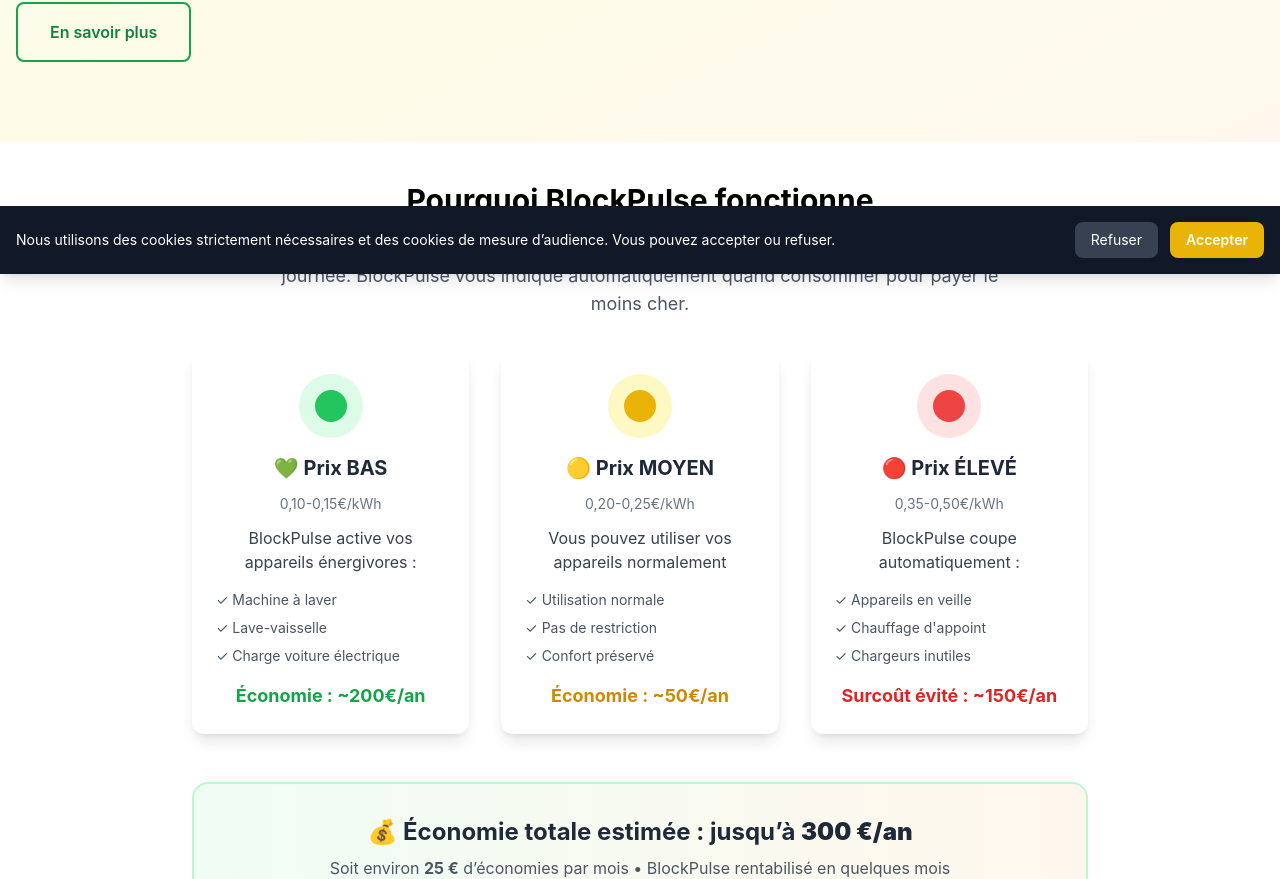
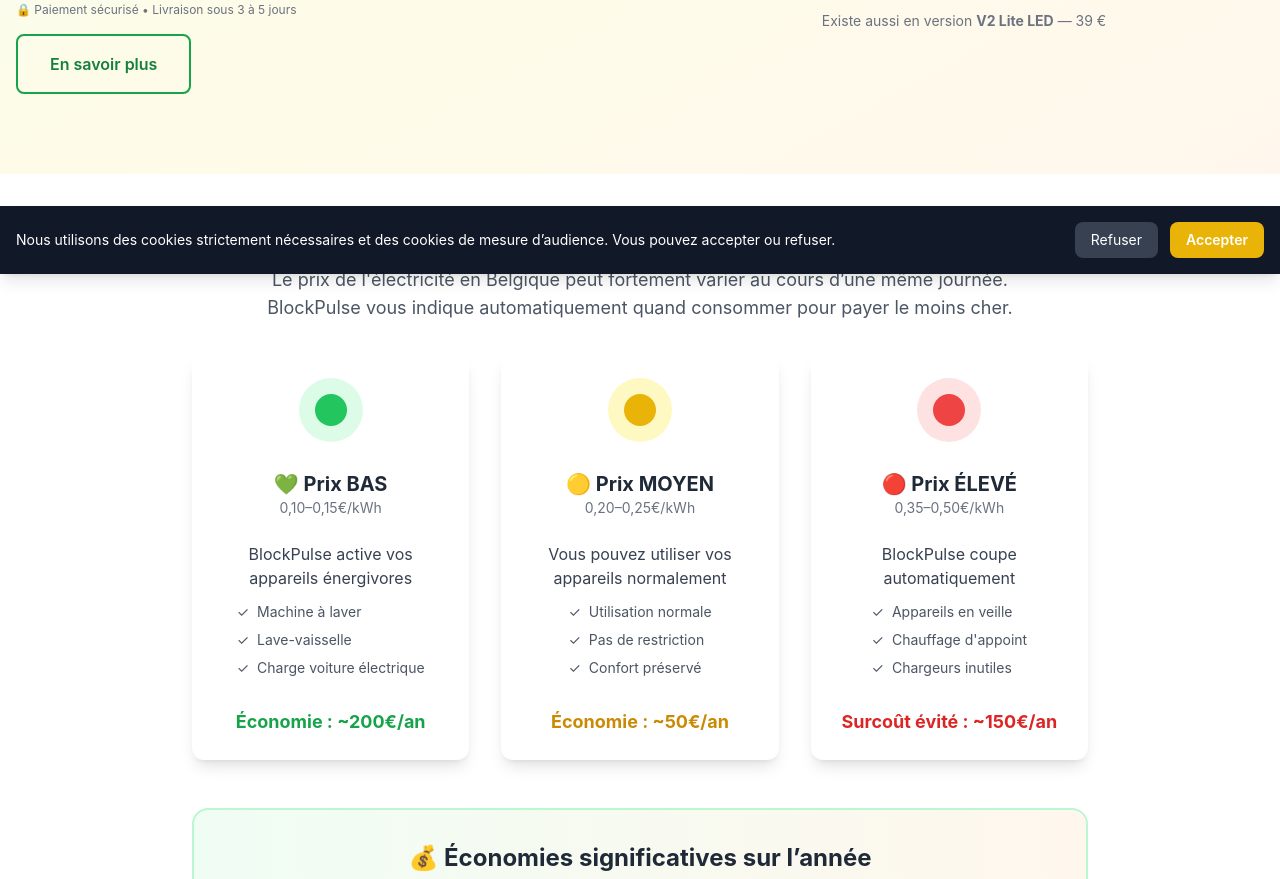
Before and after one commit to cdevl3749/blockpulse-coming-soon, a React (Vite) app: page / in a window 1280 px wide. Shown: the part 526-1405 px from the top of the page. Built offline with nearby package versions, Linux system fonts and the light colour scheme.

Commit message:
Stripe checkout standard + V2 Lite ready

```diff
--- a/src/App.jsx
+++ b/src/App.jsx
@@ -3,6 +3,7 @@ import { Routes, Route, useLocation } from "react-router-dom";
 import PaymentSuccess from "./pages/PaymentSuccess";
 import PaymentCancel from "./pages/PaymentCancel";
 import deviceImage from "./assets/blockpulse-device.png";
+import deviceImageV2Lite from "./assets/blockpulse_v2.png";
 
 // ===== Tracking GA4 (respect cookiesAccepted) =====
 const GA_MEASUREMENT_ID = "G-CYKGCBJS9C";
@@ -317,6 +318,15 @@ const HeroSection = ({ fundingData, scrollToOffer }) => {
                 🚚 Commander maintenant
               </a>
 
+              <button
+                onClick={() =>
+                  document.getElementById("v2lite")?.scrollIntoView({ behavior: "smooth" })
+                }
+                className="text-sm font-semibold text-green-700 hover:text-orange-600 underline underline-offset-4 transition-colors"
+              >
+                👉 Découvrir la version V2 Lite (39 €)
+              </button>
+
               <p className="text-xs text-gray-500 text-center md:text-left">
                 🔒 Paiement sécurisé • Livraison sous 3 à 5 jours
               </p>
@@ -345,7 +355,10 @@ const HeroSection = ({ fundingData, scrollToOffer }) => {
               className="w-full max-w-xs sm:max-w-sm md:max-w-md rounded-xl shadow-lg"
             />
             <p className="text-center text-green-600 font-bold text-lg sm:text-xl">
-              Prototype réel → boîtier final
+              Photo réelle — boîtier final livré chez vous
+            </p>
+            <p className="mt-1 text-center text-sm text-gray-500">
+              Existe aussi en version <strong>V2 Lite LED</strong> — 39 €
             </p>
           </div>
 
@@ -371,16 +384,16 @@ const FAQ = () => {
     },
     {
       question: "L'installation est-elle compliquée ?",
-      answer: "Pas du tout ! Il suffit de brancher BlockPulse sur une prise électrique et de le connecter à votre Wi-Fi via l'application web incluse. Aucun outil nécessaire, aucune compétence technique requise. L'installation prend moins de 5 minutes."
+      answer: "Pas du tout ! Il suffit de brancher BlockPulse sur une prise USB. Aucun Wi-Fi obligatoire, aucune application à installer et aucun réglage à effectuer. Tout est indiqué directement sur le boîtier via les LEDs. Installation immédiate."
     },
     {
       question: "Combien puis-je économiser réellement ?",
-      answer: "En pratique, les économies dépendent de votre consommation et de votre capacité à déplacer certains usages vers les heures les plus avantageuses. En moyenne, les utilisateurs peuvent réduire leur facture d’électricité jusqu’à 25 à 30 %. Pour un foyer belge, cela représente généralement jusqu’à environ 300 € d’économies par an."
+      answer: "Les économies dépendent de vos habitudes et de votre capacité à décaler certains usages. De nombreux foyers peuvent réduire significativement leur facture en utilisant les heures les plus avantageuses. Dans certains cas, les économies peuvent atteindre plusieurs centaines d’euros par an."
     },
 
     {
       question: "BlockPulse fonctionne-t-il avec mon fournisseur d'énergie ?",
-      answer: "Oui ! BlockPulse est compatible avec tous les fournisseurs d'énergie en Belgique et dans l'Union Européenne. Il analyse les prix spot du marché de l'électricité et s'adapte automatiquement à votre région."
+      answer: "Oui. BlockPulse fonctionne avec tous les fournisseurs d’énergie en Belgique et en France. Il se base sur les plages horaires et les variations du prix de l’électricité."
     },
     {
       question: "Ai-je besoin d'une application mobile ?",
@@ -397,10 +410,6 @@ const FAQ = () => {
     {
       question: "Y a-t-il une garantie ?",
       answer: "Oui ! BlockPulse est garanti 2 ans contre tout défaut de fabrication. De plus, vous bénéficiez d'un droit de rétractation de 14 jours après réception. Si vous n'êtes pas satisfait, nous vous remboursons intégralement."
-    },
-    {
-      question: "Que vais-je recevoir exactement ?",
-      answer: "Le colis BlockPulse contiendra le boîtier prêt à l’emploi, une alimentation USB 5V (prise européenne), un câble USB et un guide de démarrage rapide."
     }
   ];
 
@@ -462,11 +471,11 @@ const ProofSection = () => {
     <section className="py-10 px-4 bg-white">
       <div className="max-w-4xl mx-auto text-center">
         <h2 className="text-2xl sm:text-3xl font-bold mb-4">
-          Pourquoi BlockPulse fonctionne
+          Comprendre les signaux BlockPulse
         </h2>
 
         <p className="mb-8 text-lg text-gray-600 max-w-3xl mx-auto">
-          Le prix de l'électricité en Belgique peut varier de plus de <strong>200&nbsp;%</strong> au cours d’une même journée.
+          Le prix de l'électricité en Belgique peut fortement varier au cours d’une même journée.
           BlockPulse vous indique automatiquement quand consommer pour payer le moins cher.
         </p>
 
@@ -476,18 +485,34 @@ const ProofSection = () => {
             <div className="mb-4 flex h-16 w-16 items-center justify-center rounded-full bg-green-100 mx-auto">
               <div className="h-8 w-8 rounded-full bg-green-500"></div>
             </div>
-    <h3 className="mb-3 text-xl font-bold text-gray-800">
-      💚 Prix BAS
-    </h3>
-    <p className="text-sm text-gray-500 mb-3">0,10-0,15€/kWh</p>
-    <p className="text-gray-700 mb-4">
-      BlockPulse active vos appareils énergivores :
-    </p>
-    <ul className="text-left text-sm text-gray-600 space-y-2">
-      <li>✓ Machine à laver</li>
-      <li>✓ Lave-vaisselle</li>
-      <li>✓ Charge voiture électrique</li>
+
+            <div className="min-h-[72px] flex flex-col items-center justify-center mb-3">
+              <h3 className="text-xl font-bold text-gray-800">💚 Prix BAS</h3>
+              <p className="text-sm text-gray-500">0,10–0,15€/kWh</p>
+            </div>
+
+            {/* ZONE ALIGNÉE */}
+            <div className="min-h-[150px] flex flex-col items-center justify-start">
+              <p className="text-gray-700 mb-3 text-center">
+                BlockPulse active vos appareils énergivores
+              </p>
+
+              <ul className="mx-auto inline-block text-left text-sm text-gray-600 space-y-2">
+                <li className="flex items-center gap-2">
+                  <span>✓</span>
+                  <span>Machine à laver</span>
+                </li>
+                <li className="flex items-center gap-2">
+                  <span>✓</span>
+                  <span>Lave-vaisselle</span>
+                </li>
+                <li className="flex items-center gap-2">
+                  <span>✓</span>
+                  <span>Charge voiture électrique</span>
+                </li>
               </ul>
+            </div>
+
             <p className="mt-4 text-green-600 font-bold text-lg">
               Économie : ~200€/an
             </p>
@@ -498,18 +523,34 @@ const ProofSection = () => {
             <div className="mb-4 flex h-16 w-16 items-center justify-center rounded-full bg-yellow-100 mx-auto">
               <div className="h-8 w-8 rounded-full bg-yellow-500"></div>
             </div>
-    <h3 className="mb-3 text-xl font-bold text-gray-800">
-      🟡 Prix MOYEN
-    </h3>
-    <p className="text-sm text-gray-500 mb-3">0,20-0,25€/kWh</p>
-    <p className="text-gray-700 mb-4">
+
+            <div className="min-h-[72px] flex flex-col items-center justify-center mb-3">
+              <h3 className="text-xl font-bold text-gray-800">🟡 Prix MOYEN</h3>
+              <p className="text-sm text-gray-500">0,20–0,25€/kWh</p>
+            </div>
+
+            {/* ZONE ALIGNÉE */}
+            <div className="min-h-[150px] flex flex-col items-center justify-start">
+              <p className="text-gray-700 mb-3 text-center">
                 Vous pouvez utiliser vos appareils normalement
               </p>
-    <ul className="text-left text-sm text-gray-600 space-y-2">
-      <li>✓ Utilisation normale</li>
-      <li>✓ Pas de restriction</li>
-      <li>✓ Confort préservé</li>
+
+              <ul className="mx-auto inline-block text-left text-sm text-gray-600 space-y-2">
+                <li className="flex items-center gap-2">
+                  <span>✓</span>
+                  <span>Utilisation normale</span>
+                </li>
+                <li className="flex items-center gap-2">
+                  <span>✓</span>
+                  <span>Pas de restriction</span>
+                </li>
+                <li className="flex items-center gap-2">
+                  <span>✓</span>
+                  <span>Confort préservé</span>
+                </li>
               </ul>
+            </div>
+
             <p className="mt-4 text-yellow-600 font-bold text-lg">
               Économie : ~50€/an
             </p>
@@ -520,18 +561,34 @@ const ProofSection = () => {
             <div className="mb-4 flex h-16 w-16 items-center justify-center rounded-full bg-red-100 mx-auto">
               <div className="h-8 w-8 rounded-full bg-red-500"></div>
             </div>
-          <h3 className="mb-3 text-xl font-bold text-gray-800">
-            🔴 Prix ÉLEVÉ
-          </h3>
-          <p className="text-sm text-gray-500 mb-3">0,35-0,50€/kWh</p>
-          <p className="text-gray-700 mb-4">
-            BlockPulse coupe automatiquement :
-          </p>
-          <ul className="text-left text-sm text-gray-600 space-y-2">
-            <li>✓ Appareils en veille</li>
-            <li>✓ Chauffage d'appoint</li>
-            <li>✓ Chargeurs inutiles</li>
+
+            <div className="min-h-[72px] flex flex-col items-center justify-center mb-3">
+              <h3 className="text-xl font-bold text-gray-800">🔴 Prix ÉLEVÉ</h3>
+              <p className="text-sm text-gray-500">0,35–0,50€/kWh</p>
+            </div>
+
+            {/* ZONE ALIGNÉE */}
+            <div className="min-h-[150px] flex flex-col items-center justify-start">
+              <p className="text-gray-700 mb-3 text-center">
+                BlockPulse coupe automatiquement
+              </p>
+
+              <ul className="mx-auto inline-block text-left text-sm text-gray-600 space-y-2">
+                <li className="flex items-center gap-2">
+                  <span>✓</span>
+                  <span>Appareils en veille</span>
+                </li>
+                <li className="flex items-center gap-2">
+                  <span>✓</span>
+                  <span>Chauffage d&apos;appoint</span>
+                </li>
+                <li className="flex items-center gap-2">
+                  <span>✓</span>
+                  <span>Chargeurs inutiles</span>
+                </li>
               </ul>
+            </div>
+
             <p className="mt-4 text-red-600 font-bold text-lg">
               Surcoût évité : ~150€/an
             </p>
@@ -541,18 +598,16 @@ const ProofSection = () => {
         {/* Résumé total */}
         <div className="mt-12 bg-gradient-to-r from-green-50 to-orange-50 rounded-2xl p-8 border-2 border-green-200">
           <p className="text-2xl font-bold text-gray-800 mb-2">
-          💰 Économie totale estimée : jusqu’à <strong>300&nbsp;€/an</strong>
+            💰 Économies significatives sur l’année
           </p>
           <p className="text-gray-600">
-          Soit environ <strong>25&nbsp;€</strong> d’économies par mois • BlockPulse rentabilisé en quelques mois
-        </p>
-      </div>
-
-      </div>
-    </section>
-  );
-};
-
+            Soit environ <strong>25&nbsp;€</strong> d’économies par mois selon les habitudes de consommation
+          </p>
+        </div>
+      </div>
+    </section>
+  );
+};
 const Features = () => {
   const features = [
     {
@@ -582,7 +637,7 @@ const Features = () => {
     {
       icon: "🔌",
       title: "Compatible partout",
-      description: "Fonctionne avec tous les fournisseurs d'énergie en Belgique et dans toute l'Europe.",
+      description: "Fonctionne avec tous les fournisseurs d'énergie en Belgique et en France.",
       color: "from-yellow-500 to-orange-600"
     },
     {
@@ -690,26 +745,30 @@ const TestimonialsSection = () => {
 
 // Composant Offres
 const PricingSection = () => {
-  const handlePreorder = async () => {
-  trackEvent("begin_checkout", { placement: "pricing", method: "stripe" });
+
+  const startCheckout = async (product) => {
+    trackEvent("begin_checkout", {
+      product, // "standard" ou "lite"
+      method: "stripe",
+    });
 
     try {
-    // 🔍 Lire la promo depuis l’URL
       const params = new URLSearchParams(window.location.search);
-    const promoFromUrl = params.get("promo"); // "tiktok" si lien TikTok
+      const promoFromUrl = params.get("promo");
 
       const res = await fetch("/.netlify/functions/create-checkout", {
         method: "POST",
         headers: { "Content-Type": "application/json" },
         body: JSON.stringify({
+          product, // 👈 clé importante
           promo: promoFromUrl === "tiktok" ? "TIKTOK15" : null,
         }),
       });
 
       if (!res.ok) {
         const txt = await res.text().catch(() => "");
-      console.error("Checkout error:", res.status, txt);
-      alert("Erreur lors du paiement. Réessayez dans quelques secondes.");
+        console.error("Checkout error:", txt);
+        alert("Erreur lors du paiement.");
         return;
       }
 
@@ -717,7 +776,7 @@ const PricingSection = () => {
       window.location.href = data.url;
     } catch (err) {
       console.error(err);
-    alert("Erreur lors du paiement. Réessayez.");
+      alert("Erreur lors du paiement.");
     }
   };
 
@@ -755,7 +814,7 @@ const PricingSection = () => {
   <div className="flex flex-col items-center gap-3">
     {/* Badge urgence */}
     <div className="inline-block bg-orange-100 text-orange-600 px-4 py-2 rounded-full text-sm font-bold">
-      ⚡ Plus que 28/50 places
+      ⚡ Plus que 22/50 places
     </div>
 
     {/* Prix */}
@@ -821,12 +880,12 @@ const PricingSection = () => {
             <p className="text-center text-gray-800 text-lg font-semibold mb-3">
               69 € TTC
               <span className="block text-sm font-semibold text-green-700 mt-1">
-                🚚 Livraison sous 3 à 5 jours — Belgique & France
+                🚚 Livraison gratuite sous 3 à 5 jours — Belgique & France
               </span>
             </p>
 
             <button
-              onClick={handlePreorder}
+              onClick={() => startCheckout("standard")}
               className="w-full py-4 sm:py-5 rounded-lg font-bold transition-all duration-300 transform hover:scale-105 bg-gradient-to-r from-green-500 via-yellow-500 to-orange-500 text-white hover:shadow-2xl text-base sm:text-lg"
             >
               🚚 Commander maintenant
@@ -872,6 +931,18 @@ const PricingSection = () => {
           <p className="text-xs sm:text-sm text-gray-500">
             📦 Livraison sous <strong>3 à 5 jours ouvrés</strong> 🔔 Suivi envoyé par email
           </p>
+        </div>
+
+        <div className="mt-6 text-center">
+          <button
+            onClick={() =>
+              document.getElementById("v2lite")?.scrollIntoView({ behavior: "smooth" })
+            }
+            className="inline-flex items-center gap-2 text-sm font-semibold text-green-700 hover:text-orange-600 underline underline-offset-4 transition-colors"
+          >
+            👉 Vous cherchez une version plus simple et moins chère ?
+            <span className="font-bold">Voir la V2 Lite (39 €)</span>
+          </button>
         </div>
       </div>
     </section>
@@ -1182,7 +1253,7 @@ const CGVPage = () => {
         <h3 className="text-xl font-bold mb-3">Article 2 – Prix</h3>
         <p>
           Les prix sont exprimés en euros, toutes taxes comprises (TTC).
-          La livraison en Belgique et dans l’Union Européenne est incluse.
+          La livraison en Belgique et en France.
         </p>
       </section>
 
@@ -1294,6 +1365,9 @@ const CGVPage = () => {
 
       {/* Version LinkedIn = plus courte : on garde le “proof”, le fonctionnement, l’offre, la FAQ */}
       <ProofSection />
+
+      {/* 👉 ICI on ajoutera la V2 Lite */}
+      <V2LiteSection />
       <Features />
       <PricingSection />
       <FAQ />
@@ -1314,6 +1388,160 @@ const CGVPage = () => {
   );
 }
 
+const V2LiteSection = () => {
+  const startCheckoutLite = async () => {
+  try {
+    const params = new URLSearchParams(window.location.search);
+    const promoFromUrl = params.get("promo");
+
+    const res = await fetch("/.netlify/functions/create-checkout", {
+      method: "POST",
+      headers: { "Content-Type": "application/json" },
+      body: JSON.stringify({
+        product: "lite", // 👈 V2 Lite
+        promo: promoFromUrl === "tiktok" ? "TIKTOK15" : null,
+      }),
+    });
+
+    if (!res.ok) {
+      alert("Erreur lors du paiement.");
+      return;
+    }
+
+    const data = await res.json();
+    window.location.href = data.url;
+  } catch (err) {
+    console.error(err);
+    alert("Erreur lors du paiement.");
+  }
+};
+  return (
+    <section
+      id="v2lite"
+      className="py-12 sm:py-16 px-4 bg-white border-t border-gray-100"
+    >
+      <div className="max-w-6xl mx-auto">
+        <h2 className="text-3xl sm:text-4xl font-bold text-center mb-4">
+          Une version plus simple est aussi disponible
+        </h2>
+
+        <p className="text-center text-gray-600 mb-10 max-w-3xl mx-auto">
+          BlockPulse V2 Lite est une version sans écran ni bouton, basée uniquement sur un indicateur LED simple et efficace.
+        </p>
+
+        {/* OPTION A : en mobile = image au-dessus, en desktop = 2 colonnes */}
+        <div className="grid grid-cols-1 md:grid-cols-2 gap-8 items-center">
+          {/* Image */}
+          <div className="flex justify-center md:justify-start order-1 md:order-none">
+            <img
+              src={deviceImageV2Lite}
+              alt="BlockPulse V2 Lite - Édition LED"
+              className="w-full max-w-xs sm:max-w-sm rounded-xl shadow-lg"
+            />
+          </div>
+
+          {/* Texte */}
+          <div className="order-2 md:order-none text-center md:flex md:flex-col md:items-center">
+            <h3 className="text-2xl font-bold text-gray-800 mb-4">
+              BlockPulse V2 Lite — Édition LED
+            </h3>
+
+            <ul className="space-y-3 text-gray-700 mb-6">
+              <li className="flex items-start gap-2">
+                <span className="text-green-600 font-bold leading-none mt-0.5">✓</span>
+                <span>Sans écran, sans bouton</span>
+              </li>
+
+              <li className="flex items-start gap-2">
+                <span className="text-green-600 font-bold leading-none mt-0.5">✓</span>
+                <span>3 LEDs : vert / jaune / rouge</span>
+              </li>
+
+              <li className="flex items-start gap-2">
+                <span className="text-green-600 font-bold leading-none mt-0.5">✓</span>
+                <span>Basé sur les heures belges et françaises</span>
+              </li>
+
+              <li className="flex items-start gap-2">
+                <span className="text-green-600 font-bold leading-none mt-0.5">✓</span>
+                <span>Aucun réglage, aucun écran</span>
+              </li>
+
+              <li className="flex items-start gap-2">
+                <span className="text-green-600 font-bold leading-none mt-0.5">✓</span>
+                <span>Idéal pour lave-linge, lave-vaisselle, sèche-linge</span>
+              </li>
+            </ul>
+
+            <div className="mb-6 p-4 bg-gray-50 rounded-lg border border-gray-200">
+              <p className="font-semibold text-gray-800 mb-2">
+                📦 Contenu du colis
+              </p>
+              <ul className="text-sm text-gray-600 space-y-1">
+                <li>• 1× BlockPulse V2 Lite</li>
+                <li>• 1× Alimentation USB 5V (prise EU)</li>
+                <li>• 1× Câble USB</li>
+                <li>• 1× Guide de démarrage rapide</li>
+              </ul>
+              <p className="mt-2 text-xs text-gray-500">
+                Version V2 Lite avec indication par LEDs uniquement.
+              </p>
+            </div>
+
+            <div className="flex items-baseline justify-center md:justify-start gap-3 mb-4">
+              <span className="text-4xl font-bold text-green-600">39 €</span>
+              <span className="text-gray-500 text-sm">TTC</span>
+            </div>
+
+            <p className="text-sm text-gray-500 mb-4">
+              Livraison gratuite en Belgique & France • Paiement sécurisé
+            </p>
+
+            <button
+              onClick={startCheckoutLite}
+              className="px-6 py-3 rounded-lg bg-gradient-to-r from-green-500 to-orange-500 text-white font-semibold hover:shadow-lg transition-all"
+            >
+              🚚 Commander V2 Lite
+            </button>
+
+            <div className="mt-3 w-full text-center">
+  <div className="inline-flex items-center gap-3 text-xs text-gray-500">
+
+    {/* Icône + texte */}
+    <div className="inline-flex items-center gap-2">
+      <svg
+        className="w-4 h-4 text-green-500"
+        fill="currentColor"
+        viewBox="0 0 20 20"
+      >
+        <path
+          fillRule="evenodd"
+          d="M5 9V7a5 5 0 0110 0v2a2 2 0 012 2v5a2 2 0 01-2 2H5a2 2 0 01-2-2v-5a2 2 0 012-2zm8-2v2H7V7a3 3 0 016 0z"
+          clipRule="evenodd"
+        />
+      </svg>
+      <span className="font-medium">Paiement 100&nbsp;% sécurisé</span>
+    </div>
+
+    {/* Séparateur */}
+    <span className="text-gray-300">•</span>
+
+    {/* Badge Stripe */}
+    <span className="px-2 py-0.5 bg-blue-600 text-white text-xs font-bold rounded">
+      stripe
+    </span>
+  </div>
+</div>
+
+            <p className="mt-2 text-xs text-gray-400">
+              Version simplifiée — idéale si vous voulez aller à l’essentiel.
+            </p>
+          </div>
+        </div>
+      </div>
+    </section>
+  );
+};
 // App Principal
 function Home() {
   const [cookiesAccepted, setCookiesAccepted] = useState(null);
@@ -1326,6 +1554,8 @@ function Home() {
   const [notifyStatus, setNotifyStatus] = useState("idle");
   const [notifyError, setNotifyError] = useState("");
 
+  const [selectedProduct, setSelectedProduct] = useState("standard");
+// "standard" | "lite"
 
   const [fundingData, setFundingData] = useState({
     current: 14580,
@@ -1420,6 +1650,7 @@ const handleAcceptCookies = () => {
       <ProofSection />
       <Features />
       <TestimonialsSection />
+      <V2LiteSection />
       <PricingSection />
       <FAQ />
       {/* 🔔 Newsletter – Notification de lancement */}
```
Also changed, not shown: src/assets/blockpulse_v2.png (added), 1 other file (tests, documents, lock files or other folders). Lines whose indentation alone changed are shown as unchanged.
